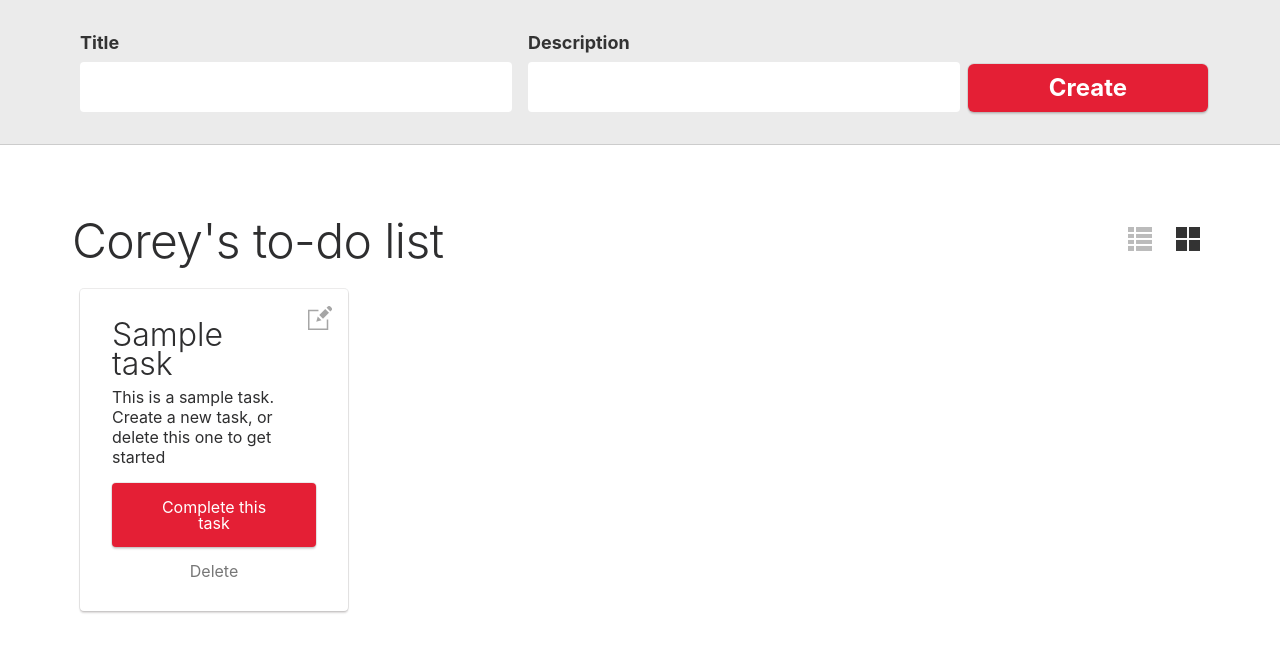
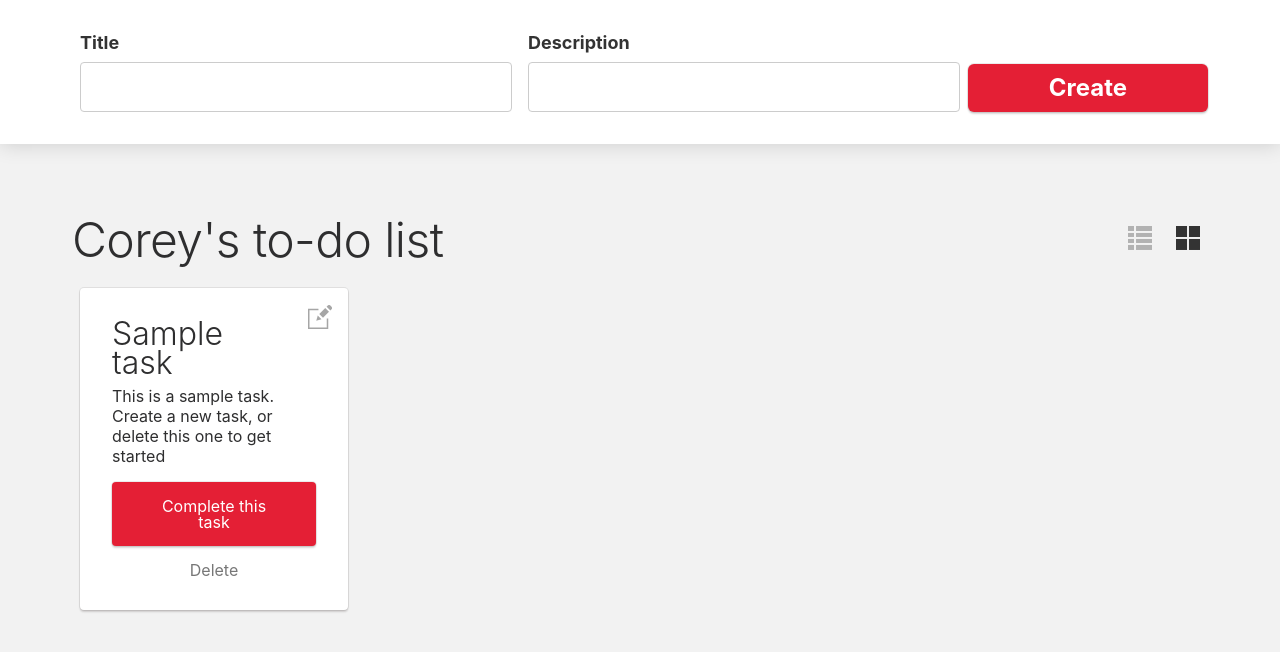
Before and after one commit to Corey-Roth/todo-app, a Vue app: page / in a window 1280 px wide. Shown: the top 652 px of the page. Built offline with nearby package versions, Linux system fonts and the light colour scheme.

Commit message:
Dashboard
Switched from page shell approach to dashboard.

```diff
--- a/src/App.vue
+++ b/src/App.vue
@@ -48,7 +48,7 @@
     }
 
     body {
-      background: #EFEFEF;
+      background: #f2f2f2;
       color: #2e2e2f;
       font-family: 'myriad-pro','Myriad Pro',-apple-system,BlinkMacSystemFont,'Segoe UI',Roboto,Helvetica,Arial,sans-serif;
       font-size: 16px;
@@ -78,11 +78,7 @@
     }
 
     #app {
-      background: #FFFFFF;
-      box-shadow: 0 0 20px 0 rgba(0, 0, 0, 0.16);
       margin: 0 auto;
-      max-width: 80em;
-      min-height: 100vh;
       padding: 0 0 4.5em;
       text-align: center;
       width: 100%;
--- a/src/components/CreateTodo.vue
+++ b/src/components/CreateTodo.vue
@@ -55,9 +55,8 @@
 <style>
     .create-form {
         align-items: flex-end;
-        background: #ebebeb;
-        border-bottom: 1px solid #CCCCCC;
-        //border-top: 1px solid #CCCCCC;
+        background: #ffffff;
+        box-shadow: 0 0 20px 0 rgba(0,0,0,0.16);
         display: flex;
         margin: 0 0 4.5em;
         padding: 2em 4.5em;
@@ -87,11 +86,12 @@
     }
 
     .styled-input {
-        border: 0 none;
+        background: #FFFFFF;
+        border: 1px solid #CCCCCC;
         border-radius: 0.25em;
         font-size: 1em;
         line-height: 1;
-        padding: 1em;
+        padding: calc(1em - 1px);
         width: 100%;
     }
 
--- a/src/components/ToDo.vue
+++ b/src/components/ToDo.vue
@@ -98,7 +98,7 @@
         display: flex;
         flex-wrap: wrap;
         margin: 0.25em 0;
-        padding: 1.5em 4.5em 0;
+        padding: 1.5em 4.5em;
         width: 100%;
     }
 
@@ -114,7 +114,7 @@
     .list .secondary {
         display: inline-block;
         max-width: none;
-        padding: 1em 0;
+        padding: 1em 0 0;
         text-align: left;
         width: calc(100% - 12em);
     }
--- a/src/components/TodoList.vue
+++ b/src/components/TodoList.vue
@@ -66,6 +66,8 @@
     .row {
         display: flex;
         flex-wrap: wrap;
+        margin: 0 auto;
+        max-width: 80em;
         padding: 0 4.5em;
         width: 100%;
     }
```
